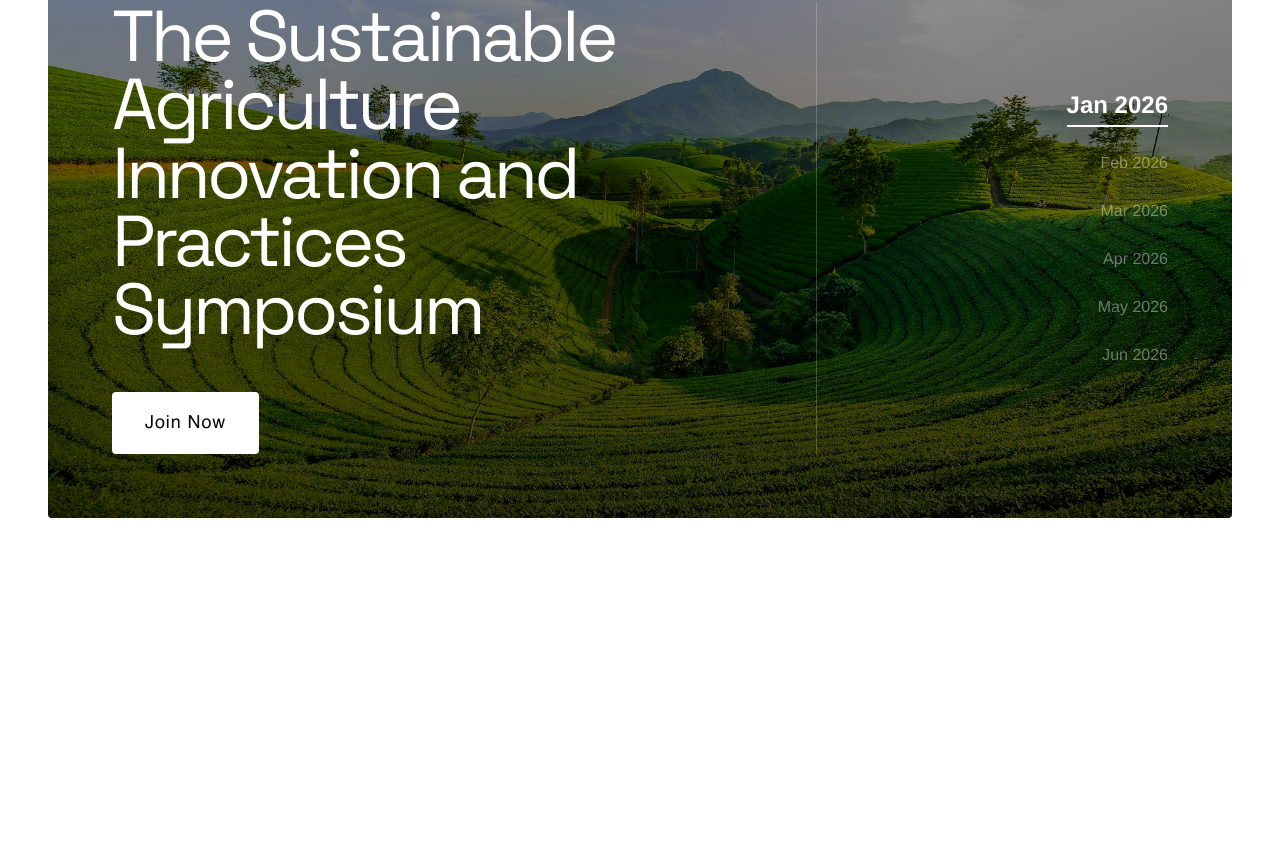
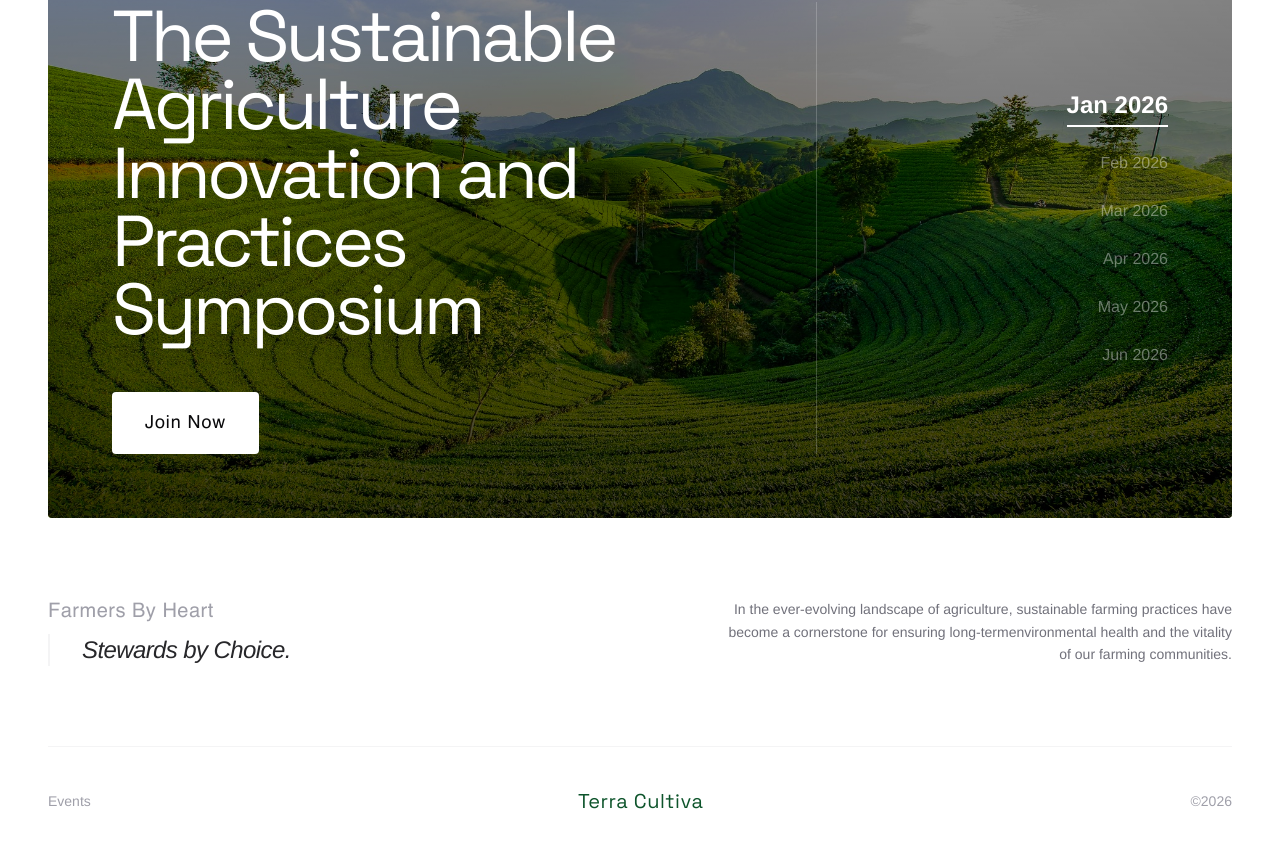
Before and after one commit to Jisap/Vite-Agency-TerraCultiva, a React (Vite) app: page / in a window 1280 px wide. Shown: the part 4696-5543 px from the top of the page. Before the commit the page ends 5310 px from the top, so only its background shows below. Built offline with nearby package versions, Linux system fonts and the light colour scheme; a web font is replaced by a local one.

Commit message:
feat: Add new Events section component with an animated event card and monthly navigation.

```diff
--- a/src/components/sections/Events.jsx
+++ b/src/components/sections/Events.jsx
@@ -80,9 +80,26 @@ const Events = () => {
         </div>
 
         {/* Footer Text Blocks */}
-        <div>
+        <div className="grid md:grid-cols-12 gap-12 mt-20 items-start">
+          <div className="md:col-span-5">
+            <div className="flex items-center gap-4 text-lg lg:text-xl capitalize tracking-wide text-zinc-400 mb-2">
+              Farmers by Heart
+            </div>
 
+            <div className="text-xl md:text-2xl font-medium tracking-tight text-zinc-800 pl-8 italic border-l-2 border-zinc-100">
+              Stewards by Choice.
+            </div>
+          </div>
+
+          <div className="md:col-span-7">
+            <p className="text-xs md:text-sm text-zinc-500 font-medium leading-relaxed max-w-lg ml-auto text-right">
+              {eventsContent}
+            </p>
+          </div>
         </div>
+
+        {/* Technical Bottom Bar */}
+        <BottomBar title="Events" />
       </div>
     </section>
   )
```
